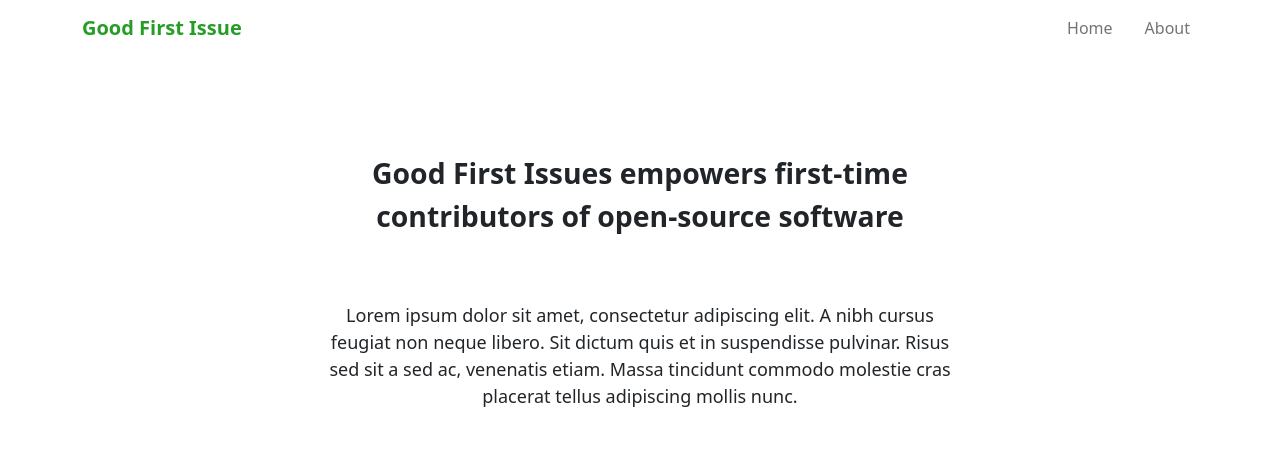
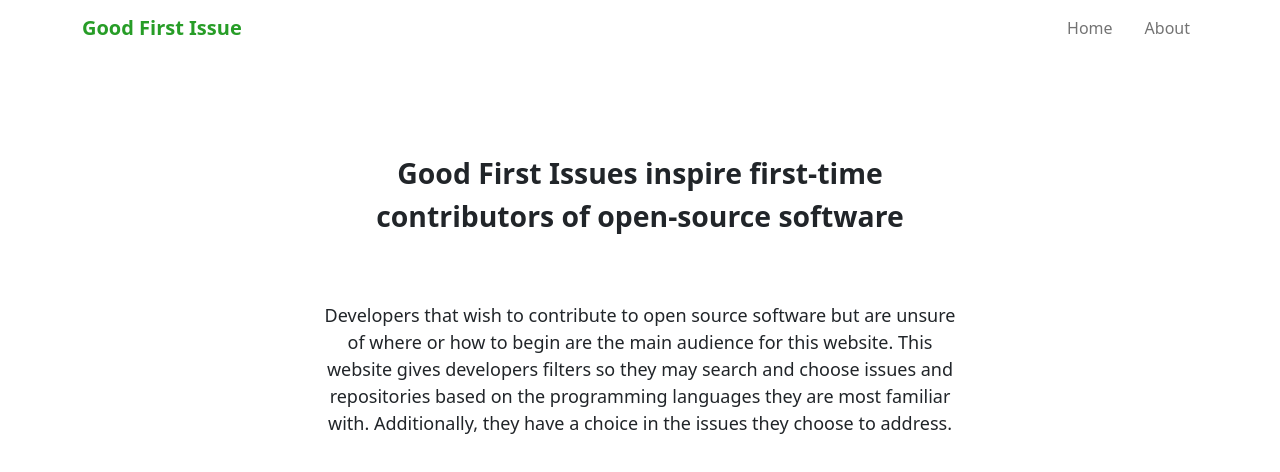
Before and after one commit to OSCA-Ado-Ekiti/Hacktoberfest2022-Ekiti, a React (Create React App) app in the folder src/: page /about in a window 1280 px wide. Shown: the top 472 px of the page. Built offline with nearby package versions, Linux system fonts and the light colour scheme; the HTML template or start-up script is replaced by a standard one.

Commit message:
update about copy

```diff
--- a/src/pages/About.js
+++ b/src/pages/About.js
@@ -6,15 +6,17 @@ const About = () => {
         <StyledAbout>
             <div className="about-content">
                 <h1>
-                    Good First Issues empowers first-time contributors of
+                    Good First Issues inspire first-time contributors of
                     open-source software
                 </h1>
                 <p>
-                    Lorem ipsum dolor sit amet, consectetur adipiscing elit. A
-                    nibh cursus feugiat non neque libero. Sit dictum quis et in
-                    suspendisse pulvinar. Risus sed sit a sed ac, venenatis
-                    etiam. Massa tincidunt commodo molestie cras placerat tellus
-                    adipiscing mollis nunc.
+                    Developers that wish to contribute to open source software
+                    but are unsure of where or how to begin are the main
+                    audience for this website. This website gives developers
+                    filters so they may search and choose issues and
+                    repositories based on the programming languages they are
+                    most familiar with. Additionally, they have a choice in the
+                    issues they choose to address.
                 </p>
             </div>
         </StyledAbout>
```
